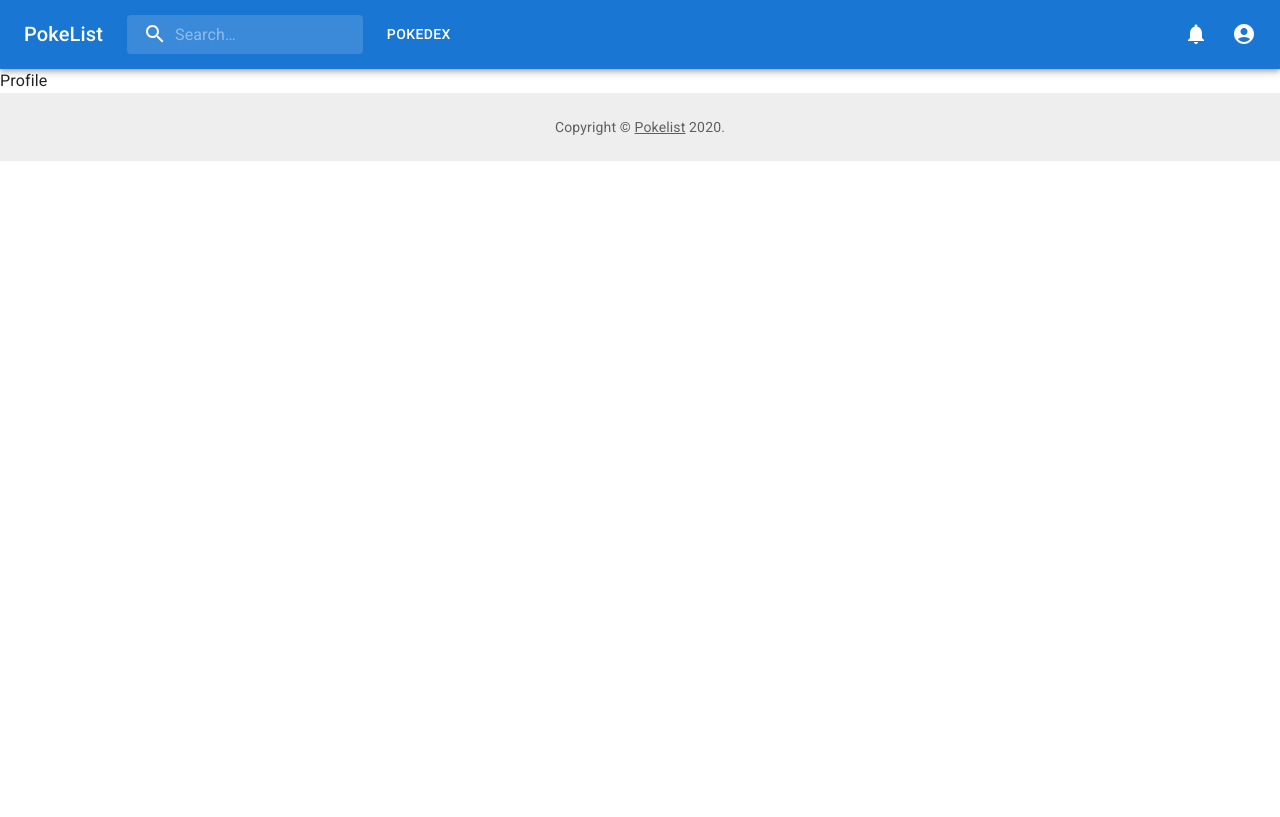
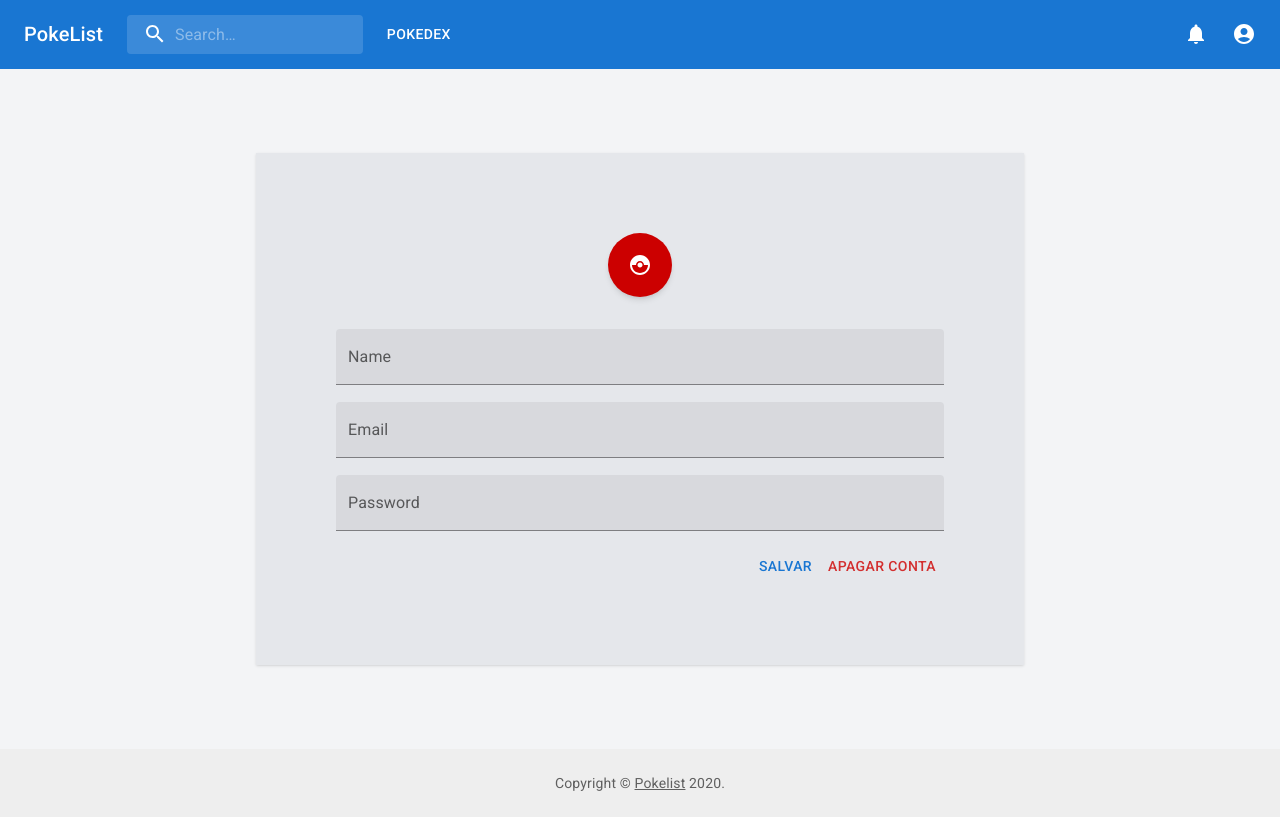
Before and after one commit to aquele-marin/pokelist, a React (Vite) app: page /profile in a window 1280 px wide. Built offline with nearby package versions, Linux system fonts and the light colour scheme.

Commit message:
feat: create profile page

```diff
--- a/package.json
+++ b/package.json
@@ -6,6 +6,7 @@
         "@emotion/react": "^11.11.1",
         "@emotion/styled": "^11.11.0",
         "@fontsource/roboto": "^5.0.5",
+        "@hookform/resolvers": "^3.2.0",
         "@mui/icons-material": "^5.14.1",
         "@mui/material": "^5.14.2",
         "@tanstack/react-query": "^4.32.0",
@@ -15,7 +16,9 @@
         "react": "^18.2.0",
         "react-chartjs-2": "^5.2.0",
         "react-dom": "^18.2.0",
-        "react-router-dom": "^6.14.2"
+        "react-hook-form": "^7.45.4",
+        "react-router-dom": "^6.14.2",
+        "yup": "^1.2.0"
     },
     "scripts": {
         "start": "vite",
--- a/src/components/pages/profile/Profile.tsx
+++ b/src/components/pages/profile/Profile.tsx
@@ -1,3 +1,78 @@
+import CatchingPokemon from "@mui/icons-material/CatchingPokemon";
+import Button from "@mui/material/Button";
+import Avatar from "@mui/material/Avatar";
+import TextField from "@mui/material/TextField";
+import { useForm } from "react-hook-form";
+import { object, string } from "yup";
+import { yupResolver } from "@hookform/resolvers/yup";
+import { INVALID_VALUE, REQUIRED_FIELD } from "../../../constants";
+
 export function Profile() {
-    return <h2>Profile</h2>;
+    const profileSchema = object({
+        name: string().required(REQUIRED_FIELD),
+        email: string().email(INVALID_VALUE).required(REQUIRED_FIELD),
+        password: string().required(REQUIRED_FIELD),
+    });
+    const formOptions = { resolver: yupResolver(profileSchema) };
+    const { register, handleSubmit, formState: errors } = useForm(formOptions);
+
+    function handleDeleteAccount() {
+        console.log("Apagar conta");
+    }
+
+    function handleSave() {
+        console.log("Salvar");
+    }
+
+    return (
+        <div className="min-h-[85vh] bg-gray-100 flex justify-center items-center">
+            <div className="bg-gray-200 w-[48rem] h-[32rem] shadow flex justify-between items-center flex-col p-20">
+                <Avatar
+                    alt="Profile picture"
+                    sx={{ width: "4rem", height: "4rem", bgcolor: "#cc0000" }}
+                    className="shadow-md"
+                >
+                    <CatchingPokemon />
+                </Avatar>
+                <form
+                    className="h-full flex flex-col w-full justify-between pt-8"
+                    onSubmit={handleSubmit(handleSave)}
+                >
+                    <TextField
+                        fullWidth
+                        id="filled-basic"
+                        label="Name"
+                        {...register("name")}
+                        variant="filled"
+                        error={!!errors.errors.name}
+                        helperText={errors.errors.name?.message}
+                    />
+                    <TextField
+                        fullWidth
+                        id="filled-basic"
+                        label="Email"
+                        {...register("email")}
+                        variant="filled"
+                        error={!!errors.errors.email}
+                        helperText={errors.errors.email?.message}
+                    />
+                    <TextField
+                        fullWidth
+                        id="filled-basic"
+                        label="Password"
+                        {...register("password")}
+                        variant="filled"
+                        error={!!errors.errors.password}
+                        helperText={errors.errors.password?.message}
+                    />
+                    <div className="w-full flex justify-end">
+                        <Button type="submit">Salvar</Button>
+                        <Button color="error" onClick={handleDeleteAccount}>
+                            Apagar Conta
+                        </Button>
+                    </div>
+                </form>
+            </div>
+        </div>
+    );
 }
--- a/src/constants/messages.tsx
+++ b/src/constants/messages.tsx
@@ -1,2 +1,4 @@
 export const REQUEST_ERROR_401 =
     "You are not authorized to access this resource.";
+export const REQUIRED_FIELD = "This field is required.";
+export const INVALID_VALUE = "Invalid value.";
```
Also changed, not shown: 1 other file (tests, documents, lock files or other folders).
